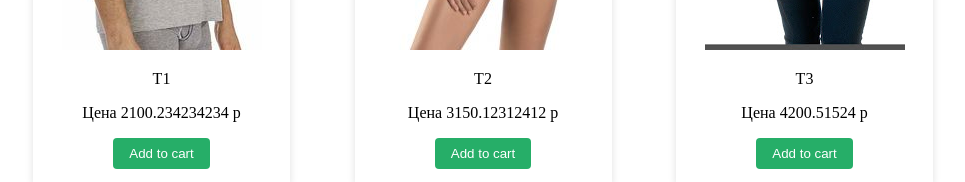
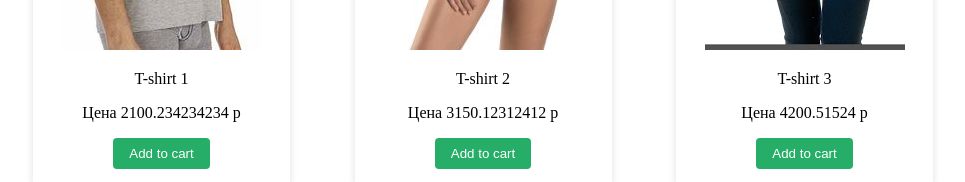
Before and after one commit to Pavel-Vinogradov/online_shop, a Vue app: page / in a window 1280 px wide. Shown: the part 374-556 px from the top of the page, without its empty margins (157-1122 px from the left). Built offline with nearby package versions, Linux system fonts and the light colour scheme.

Commit message:
add props

```diff
--- a/src/components/v-catalog-item.vue
+++ b/src/components/v-catalog-item.vue
@@ -1,16 +1,24 @@
 <template>
-<div class="v-catalog-item">
-  <img :src="require('../assets/img/'+item.image)"
-       :alt="item.image">
-  <p> {{item.article}}</p>
-  <p> Цена {{item.price}} р</p>
-  <button class="btn">Add to cart</button>
-</div>
+  <div class="v-catalog-item">
+    <img :src="require('../assets/img/'+item.image)"
+         :alt="item.image">
+    <p> {{ item.name }}</p>
+    <p> Цена {{ item.price }} р</p>
+    <button @click="sendDataToParent"
+            class="v-catalog-item__add_to_cart_btn btn">Add to cart
+    </button>
+  </div>
 </template>
 
 <script>
 export default {
-name: "v-catalog-item",
-  props:{item:Object},
+  name: "v-catalog-item",
+  props: {item: Object},
+  computed: {},
+  methods: {
+    sendDataToParent() {
+      this.$emit('sendDataToParent', this.item.article)
+    }
+  }
 }
 </script>
--- a/src/components/v-catalog.vue
+++ b/src/components/v-catalog.vue
@@ -1,17 +1,21 @@
 <template>
   <div class="v-catalog__list">
     <v-catalog-item
- v-for="item in products" v-bind:key="item.article" v-bind:item="item"/>
+        @sendDataToParent="showArticle"
+        v-for="item in products"
+        v-bind:key="item.article"
+        v-bind:item="item"/>
   </div>
 </template>
 
 <script>
 import VCatalogItem from "@/components/v-catalog-item";
+
 export default {
   name: "v-catalog",
   components: {VCatalogItem},
-  data(){
-  return{
+  data() {
+    return {
       products: [
         {
           "image": "1.jpg",
@@ -63,6 +67,11 @@ name: "v-catalog",
         }
       ]
     }
+  },
+  methods: {
+    showArticle(data) {
+      console.log(data);
+    }
   }
 }
 </script>
```
Lines whose indentation alone changed are shown as unchanged.
